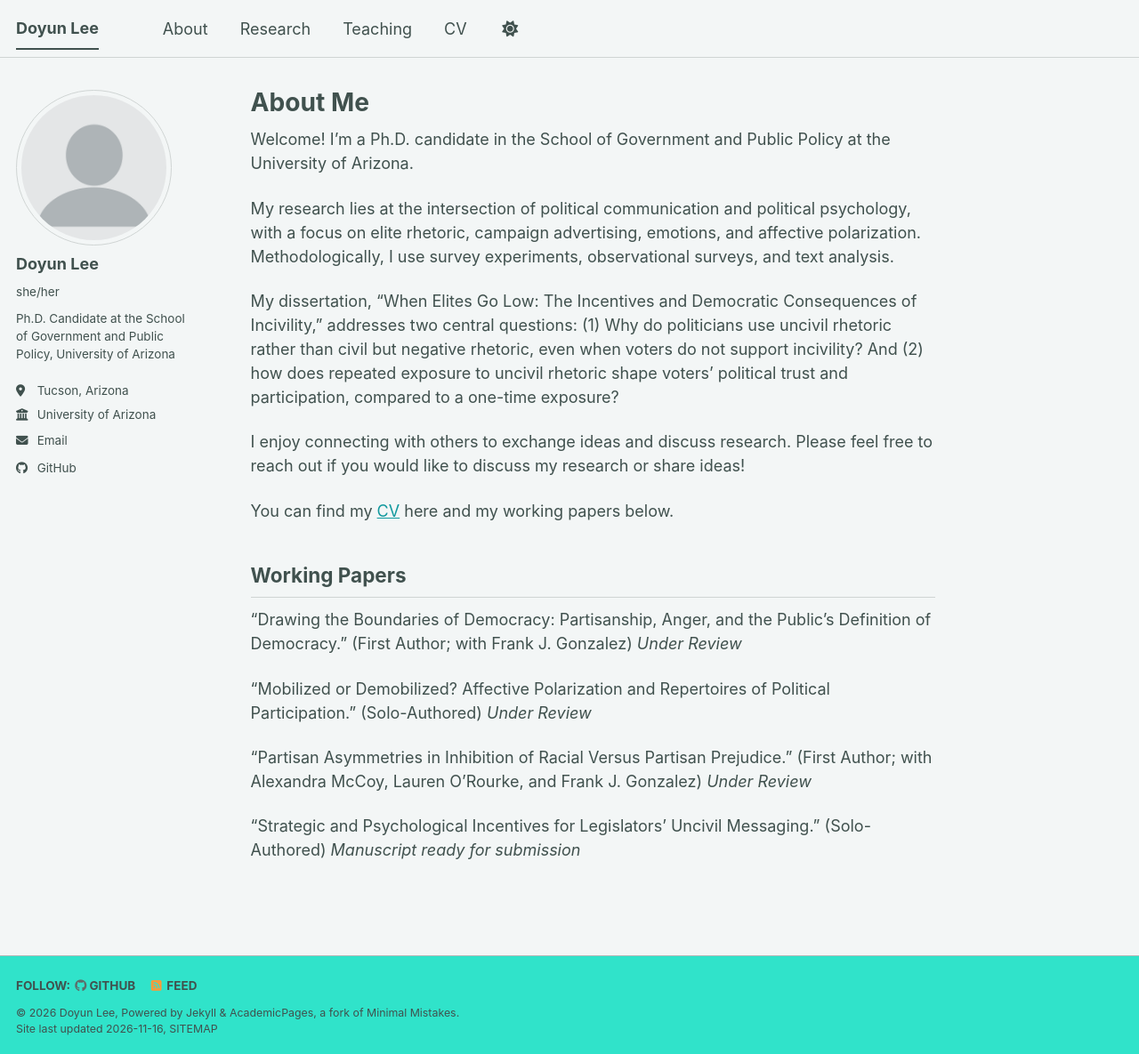
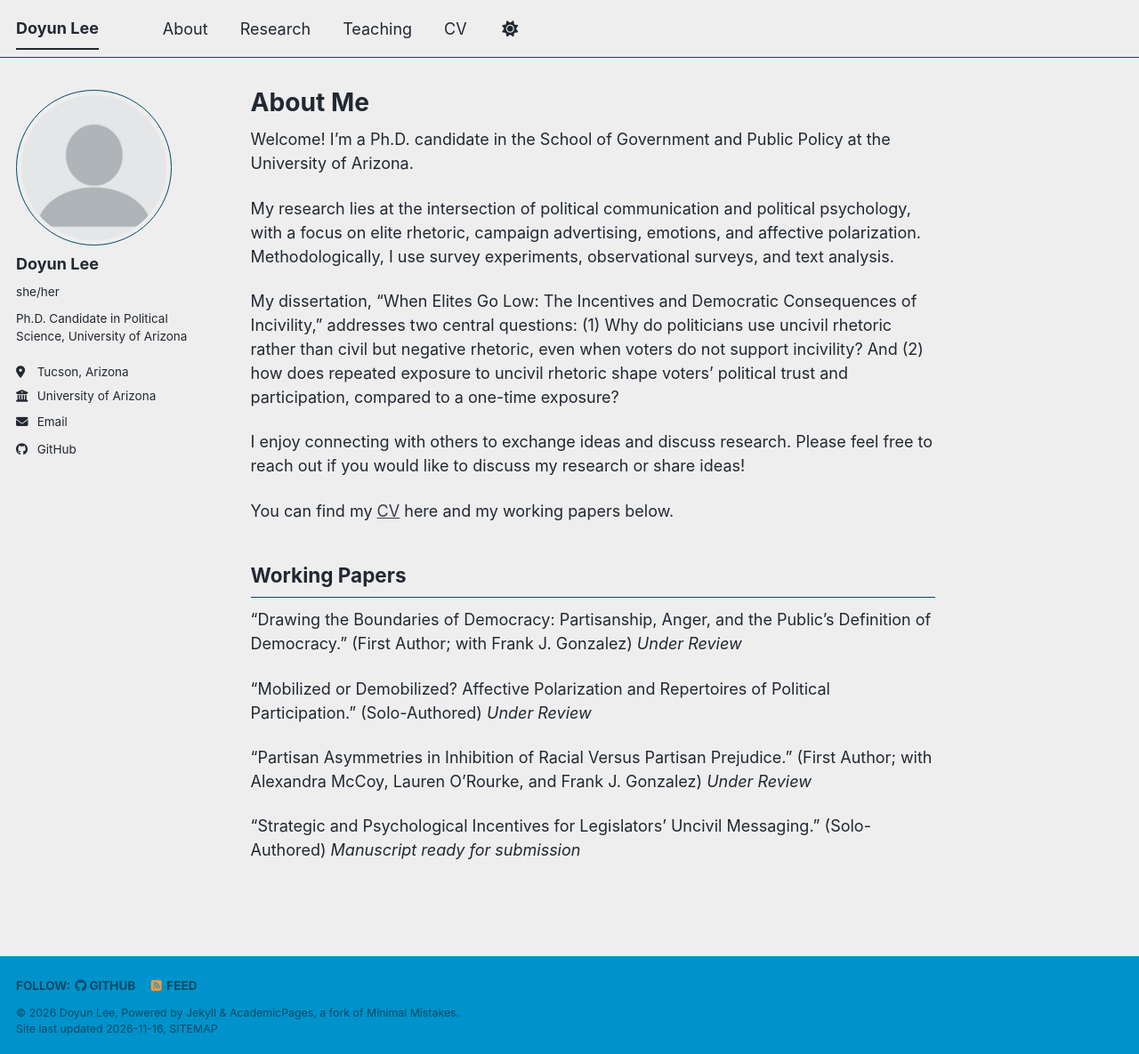
Before and after one commit to doyunlee1/doyunlee1.github.io, a Jekyll site: the page built from _pages/about.md, in a window 1280 px wide and 1185 px high. Shown: the whole window at 89% size. Built offline with Jekyll 4.4.1, drawn with Linux system fonts in a browser that asks for light colours; a script bundle is joined from its source files by our own code; a style sheet for code colours, icons or effects is not loaded.

Commit message:
Update _config.yml

```diff
--- a/_config.yml
+++ b/_config.yml
@@ -8,7 +8,7 @@
 
 # Basic Site Settings
 locale                   : "en-US"
-site_theme               : "mint" # The available themes options are "default", "air", "sunrise", "mint", "dirt" and "contrast"
+site_theme               : "air" # The available themes options are "default", "air", "sunrise", "mint", "dirt" and "contrast"
 title                    : "Doyun Lee"
 title_separator          : "-"
 name                     : &name "Doyun Lee"
@@ -26,7 +26,7 @@ author:
   avatar           : "profile.png"
   name             : "Doyun Lee"
   pronouns         : "she/her"
-  bio              : "Ph.D. Candidate at the School of Government and Public Policy, University of Arizona"
+  bio              : "Ph.D. Candidate in Political Science, University of Arizona"
   location         : "Tucson, Arizona"
   employer         : "University of Arizona"
   uri              : # URL
```
